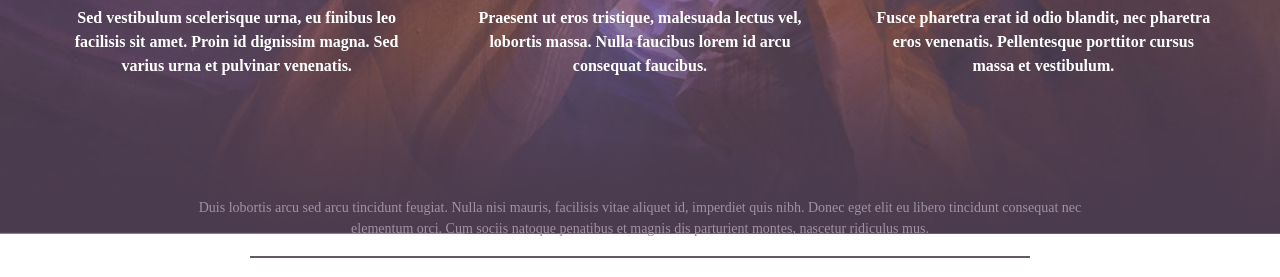
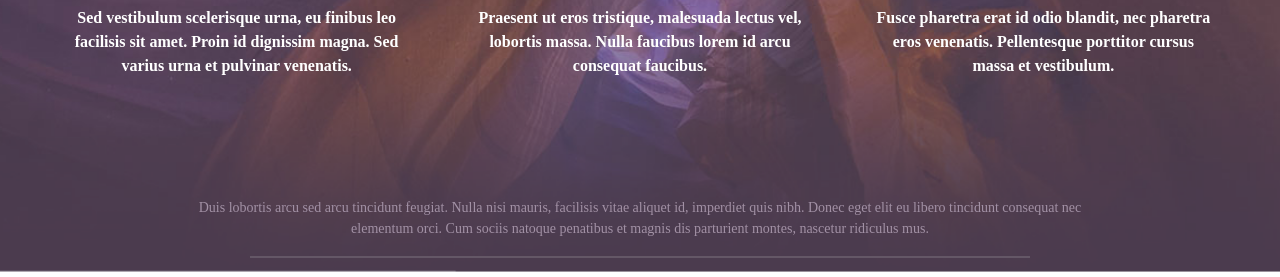
Before and after one commit to Ruslan07071990/Project, a website: page src/index.html in a window 1280 px wide. Shown: the part 1360-1637 px from the top of the page. Drawn offline with nearby package versions, Linux system fonts and the light colour scheme; files that its build step writes are made by us from their sources.

Commit message:
pading section about

```diff
--- a/src/scss/components/_section-aboutFork.scss
+++ b/src/scss/components/_section-aboutFork.scss
@@ -7,6 +7,7 @@
     text-align: center;
     background-repeat: no-repeat;
     background-position: top;
+    padding-bottom: 38px;
 }
 .main-about-fork_title{
     font-weight: 700;
```
